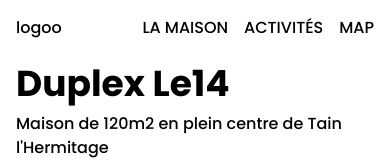
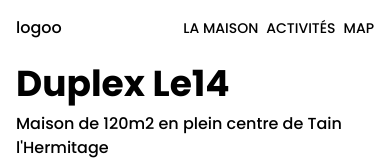
Before and after one commit to T-Urud/le14-project, a React (Create React App) app: page / in a window 390 px wide. Shown: the top 160 px of the page. Built offline with nearby package versions, Linux system fonts and the light colour scheme.

Commit message:
nav style update

```diff
--- a/src/components/Navigation.js
+++ b/src/components/Navigation.js
@@ -5,7 +5,7 @@ import { HashLink as Link } from "react-router-hash-link";
 const Navigation = () => {
   return (
     <div className="">
-      <ul className="flex gap-8 uppercase lg:gap-4">
+      <ul className="flex gap-8 uppercase lg:gap-4 xs:text-sm xs:gap-2">
         <li>
           <Link smooth to="#carousel">
             La maison
```
